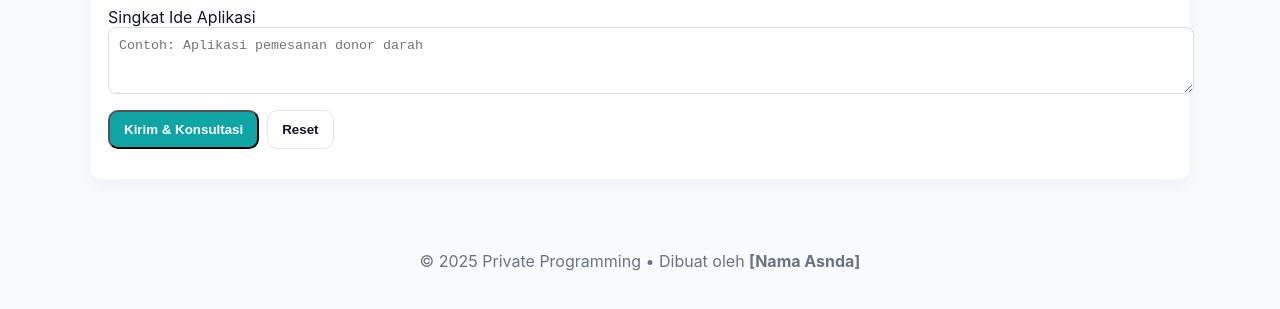
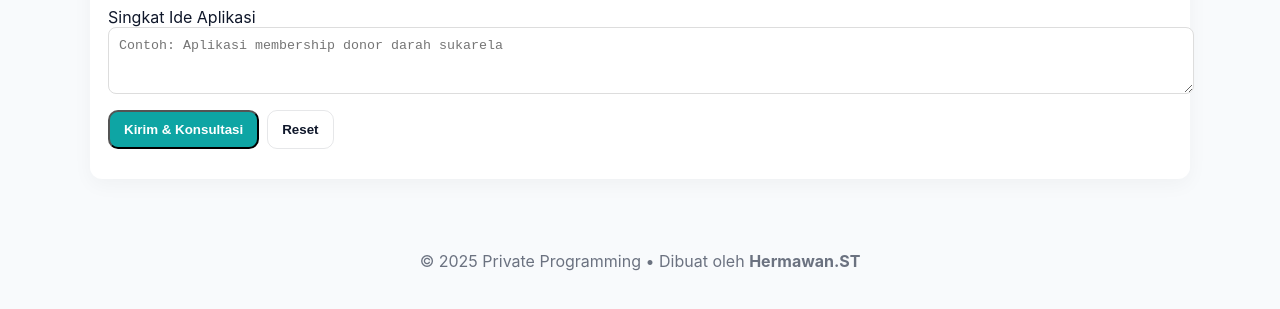
Before and after one commit to hermaone2023/legazdev.idea, a plain HTML site: page index.html in a window 1280 px wide. Shown: the part 1100-1409 px from the top of the page. Drawn offline with Linux system fonts and the light colour scheme.

Commit message:
Update index.html

```diff
--- a/index.html
+++ b/index.html
@@ -156,7 +156,7 @@
             <input type="text" id="contact-input" placeholder="email@contoh.com / 0812xxxx" style="width:100%;padding:10px;border-radius:8px;border:1px solid #ddd;margin-bottom:10px" required>
 
             <label>Singkat Ide Aplikasi</label>
-            <textarea id="idea" placeholder="Contoh: Aplikasi pemesanan donor darah" style="width:100%;padding:10px;border-radius:8px;border:1px solid #ddd;margin-bottom:12px" rows="3"></textarea>
+            <textarea id="idea" placeholder="Contoh: Aplikasi membership donor darah sukarela" style="width:100%;padding:10px;border-radius:8px;border:1px solid #ddd;margin-bottom:12px" rows="3"></textarea>
 
             <div style="display:flex;gap:8px;flex-wrap:wrap">
               <button type="button" class="btn btn-primary" id="submit-btn">Kirim & Konsultasi</button>
@@ -168,7 +168,7 @@
       </section>
 
       <footer>
-        &copy; <span id="year">2025</span> Private Programming • Dibuat oleh <strong id="mentor-footer">[Nama Asnda]</strong>
+        &copy; <span id="year">2025</span> Private Programming • Dibuat oleh <strong id="mentor-footer">Hermawan.ST</strong>
       </footer>
     </main>
   </div>
```
